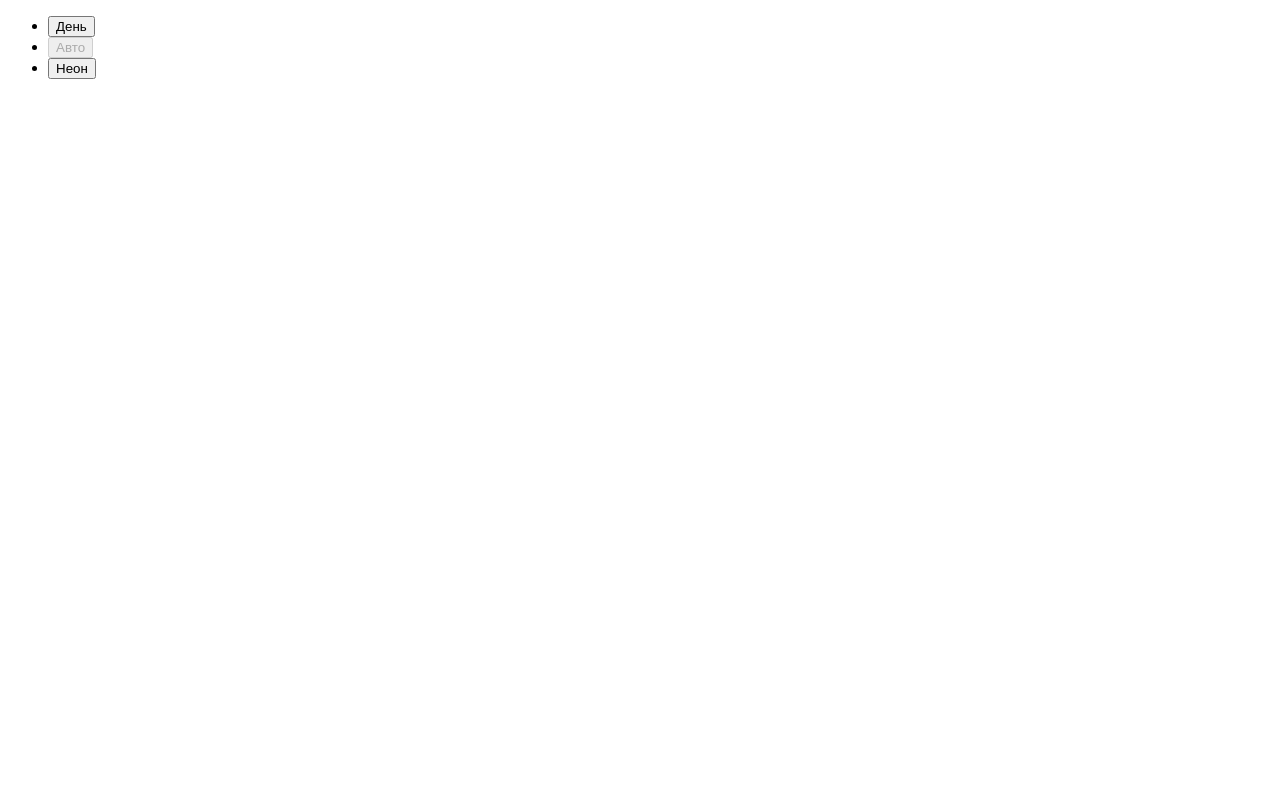
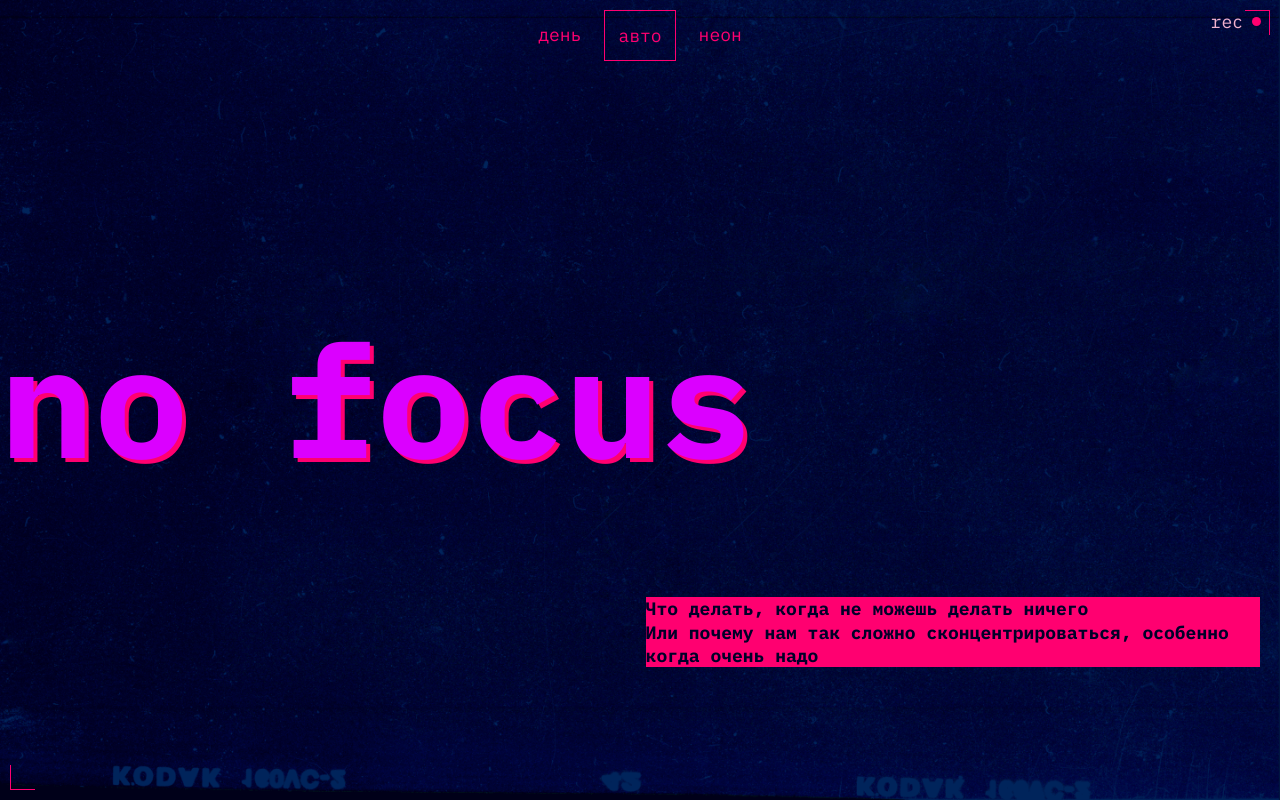
Before and after one commit to ledneev/slozhno-sosredotochitsya-fd, a plain HTML site: page index.html in a window 1280 px wide. Drawn offline with Linux system fonts and the light colour scheme.

Commit message:
static header dark_themex1024

```diff
--- a/index.html
+++ b/index.html
@@ -4,11 +4,19 @@
     <meta charset="UTF-8" />
     <meta http-equiv="X-UA-Compatible" content="IE=edge" />
     <meta name="viewport" content="width=device-width, initial-scale=1.0" />
+    <meta name="color-scheme" content="dark light" />
+    <link rel="stylesheet" href="./fonts/fonts.css" />
+    <link rel="stylesheet" href="./styles/globals.css" />
+    <link rel="stylesheet" href="./styles/variables.css" />
+    <link rel="stylesheet" href="./styles/style.css" />
+    <link rel="stylesheet" href="./styles/dark.css" />
+    <link rel="stylesheet" href="./styles/light.css" />
     <title>Сложно сосредоточиться</title>
     <script src="./scripts/script.js"></script>
   </head>
   <body class="page">
     <header class="header decorated-zone">
+      <span class="rec">rec</span>
       <nav class="header__theme-menu">
         <ul class="header__theme-menu-list">
           <li class="header__theme-menu-item">
@@ -35,6 +43,11 @@
           </li>
         </ul>
       </nav>
+      <h1 class="header__title">no focus</h1>
+      <p class="header__paragraph title-decor">
+        Что делать, когда не можешь делать ничего<br />
+        Или почему нам так сложно сконцентрироваться, особенно когда очень надо
+      </p>
     </header>
   </body>
 </html>
--- a/styles/style.css
+++ b/styles/style.css
@@ -1,5 +1,111 @@
 /* Основные стили проекта. Это стили для темы, которую вы верстаете первой. */
+html {
+  font-size: 16px;
+}
 
 .page {
-  /* сохраните в разметке и стилях класс page у тега body. Он удобен, чтобы составлять селекторы для разных цветовых тем. */
+  color: var(--text-color, #f1b2ce);
+  font-family: var(--fonts), "Courier New", Courier, monospace;
+  font-size: var(--main-text-size, 18px);
+  line-height: 23.4px;
+  background-color: var(--bg-color);
+  background-image: var(--bg-image);
+  background-repeat: no-repeat;
+  background-position: center;
+  background-size: cover;
+  background-attachment: fixed;
 }
+
+.header {
+  position: relative;
+  display: grid;
+  grid-template-rows: 1fr min-content 1fr;
+  height: 100vh;
+  min-height: 668px;
+}
+
+.decorated-zone::before {
+  content: "";
+  position: absolute;
+  top: 10px;
+  right: 10px;
+  border-inline-end: 1px solid var(--main-color, #ff0070);
+  border-block-start: 1px solid var(--main-color, #ff0070);
+  inline-size: 25px;
+  block-size: 25px;
+}
+
+.decorated-zone::after {
+  content: "";
+  position: absolute;
+  bottom: 10px;
+  left: 10px;
+  border-inline-end: 1px solid var(--main-color, #ff0070);
+  border-block-start: 1px solid var(--main-color, #ff0070);
+  transform: rotate(180deg);
+  inline-size: 25px;
+  block-size: 25px;
+}
+
+.rec {
+  position: absolute;
+  top: 10px;
+  right: 10px;
+}
+
+.rec::after {
+  content: "";
+  display: inline-block;
+  margin-inline: 9px;
+  margin-block-end: 2px;
+  border-radius: 50%;
+  border-radius: 50%;
+  background-color: var(--main-color, #ff0070);
+  inline-size: 9px;
+  block-size: 9px;
+}
+
+.header__theme-menu-list {
+  display: flex;
+  justify-content: center;
+  gap: 10px;
+  align-self: start;
+  margin-top: 10px;
+}
+
+.header__theme-menu-button {
+  --text-color: var(--main-color, #ff0070);
+  border: none;
+  padding: 13px;
+  color: var(--text-color, #ff0070);
+  text-transform: lowercase;
+  background: transparent;
+}
+
+.header__theme-menu-button_active {
+  border: 1px solid var(--main-color, #ff0070);
+}
+
+.header__title {
+  color: var(--title-color, #db00ff);
+  font-size: var(
+    --header-title-size,
+    clamp(7.5rem, 0.5625rem + 14.4531vw, 9.8125rem)
+  );
+  line-height: 0.825;
+  text-shadow: 4px 4px 0 var(--main-color, #ff0070);
+}
+
+.title-decor {
+  background-color: var(--main-color, #ff0070);
+  inline-size: var(--header-paragraph-size, 48%);
+}
+
+.header__paragraph {
+  --text-color: #000028;
+  justify-self: end;
+  align-self: center;
+  margin-right: 20px;
+  color: var(--text-color, #000028);
+  font-weight: var(--font-weight-bold, 800);
+}
--- a/styles/variables.css
+++ b/styles/variables.css
@@ -1,4 +1,12 @@
-/*
-  Переменные для вашего проекта
-  и их переопределение под различные устройства
-*/
+:root {
+  --bg-image: url(../images/cover-image-dark.png);
+  --bg-color: #000028;
+  --fonts: "IBM Plex Mono";
+  --main-text-size: 1.125rem;
+  --main-color: #FF0070;
+  --header-paragraph-size: 48%;
+  --header-title-size: clamp(7.5rem, 0.5625rem + 14.4531vw, 9.8125rem);
+  --text-color: #F1B2CE;
+  --title-color: #DB00FF;
+  --font-weight-bold: 800;
+}
```
